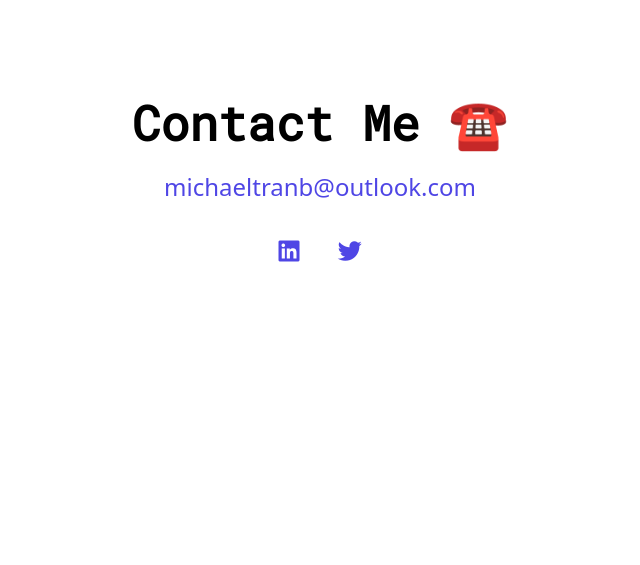
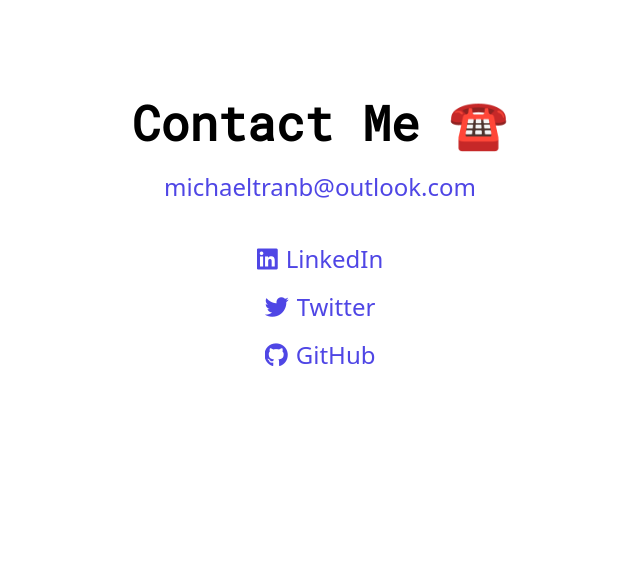
Before and after one commit to MichaelTranB/myPortfolio, a Flask app: page / in a window 1280 px wide. Shown: the part 4121-4686 px from the top of the page, without its empty margins (320-960 px from the left). Run offline with Flask 3, Linux system fonts and the light colour scheme; some libraries are stand-ins or nearby versions.

Commit message:
Contact Page

```diff
--- a/static/main.css
+++ b/static/main.css
@@ -477,7 +477,23 @@ body.dark-mode .typing-effect .solid-cursor::after {
     animation-fill-mode: forwards;
 }
 
-.force-visible {
-    opacity: 1 !important;
-    transform: translateY(0) !important;
+a.effect {
+    position: relative;
+    overflow: hidden;
 }
+
+a.effect::after {
+    content: '';
+    position: absolute;
+    bottom: 0;
+    left: 50%;
+    width: 0%;
+    height: 2px;
+    background-color: #4F46E5; /* This is the color of text-indigo-600 */
+    transition: all 0.3s;
+}
+
+a.effect:hover::after {
+    left: 0;
+    width: 100%;
+}
--- a/templates/main_page.html
+++ b/templates/main_page.html
@@ -170,7 +170,7 @@
             </div>
 
        <!-- Coding Instructor Work -->
-       <div class="xl:w-3/4 lg:w-3/4 md:w-full p-4 mb-8">
+       <div class="xl:w-3/4 lg:w-3/4 md:w-full p-4 mb-8 fade-in">
             <h2 class="text-lg text-gray-900 font-medium title-font mb-4 bold-title">Coding Instructor Work</h2>
             <div class="flex flex-wrap">
                 <!-- Big Card on Left -->
@@ -206,7 +206,7 @@
         </div>
 
         <!-- LeetCode Challenges -->
-        <div class="xl:w-3/4 lg:w-3/4 md:w-full p-4 mb-8">
+        <div class="xl:w-3/4 lg:w-3/4 md:w-full p-4 mb-8 slide-in-right">
             <h2 class="text-lg text-gray-900 font-medium title-font mb-4 bold-title">LeetCode Challenges</h2>
             <div class="flex flex-wrap">
 
@@ -247,19 +247,48 @@
     </div>
 </section>
 
+<style>
+    a.effect {
+        position: relative;
+        overflow: hidden;
+    }
+
+    a.effect::after {
+        content: '';
+        position: absolute;
+        bottom: 0;
+        left: 50%;
+        width: 0%;
+        height: 2px;
+        background-color: #4F46E5; /* This is the color of text-indigo-600 */
+        transition: all 0.3s;
+    }
+
+    a.effect:hover::after {
+        left: 0;
+        width: 100%;
+    }
+</style>
+
 <section id="contact">
     <div class="container mx-auto mt-0 pt-32 text-center contact-section fade-in" style="padding-bottom: 100px; min-height: 100vh;">
         <h1 class="text-5xl font-bold mb-6 bold-title">Contact Me ☎️</h1>
 
-        <a href="mailto:michaeltranb@outlook.com" class="text-2xl text-indigo-600 hover:underline">
-          michaeltranb@outlook.com
+        <a href="mailto:michaeltranb@outlook.com" class="text-2xl text-indigo-600 effect">
+            michaeltranb@outlook.com
         </a>
-        <div class="mt-8">
-            <a href="https://www.linkedin.com/in/michaeltranb" target="_blank" class="text-2xl text-indigo-600 mx-4 hover:text-indigo-800">
+        <div class="mt-8 flex flex-col items-center">
+            <a href="https://www.linkedin.com/in/michaeltranb" target="_blank" class="text-2xl text-indigo-600 my-2 hover:text-indigo-800 flex items-center space-x-2 effect">
                 <i class="fab fa-linkedin"></i>
+                <span>LinkedIn</span>
             </a>
-            <a href="https://twitter.com/michaeltran_dev" target="_blank" class="text-2xl text-indigo-600 mx-4 hover:text-indigo-800">
+            <a href="https://twitter.com/michaeltran_dev" target="_blank" class="text-2xl text-indigo-600 my-2 hover:text-indigo-800 flex items-center space-x-2 effect">
                 <i class="fab fa-twitter"></i>
+                <span>Twitter</span>
+            </a>
+            <a href="https://github.com/michaeltranb" target="_blank" class="text-2xl text-indigo-600 my-2 hover:text-indigo-800 flex items-center space-x-2 effect">
+                <i class="fab fa-github"></i>
+                <span>GitHub</span>
             </a>
         </div>
     </div>
```
